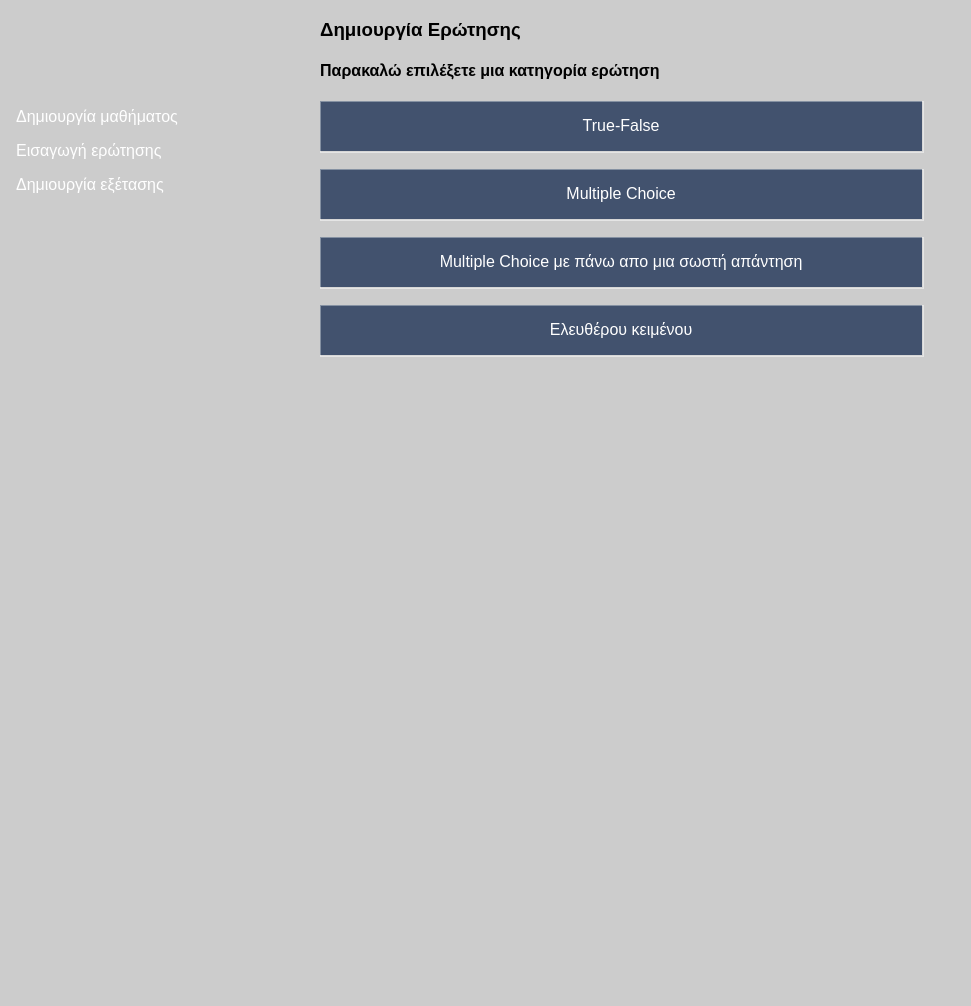
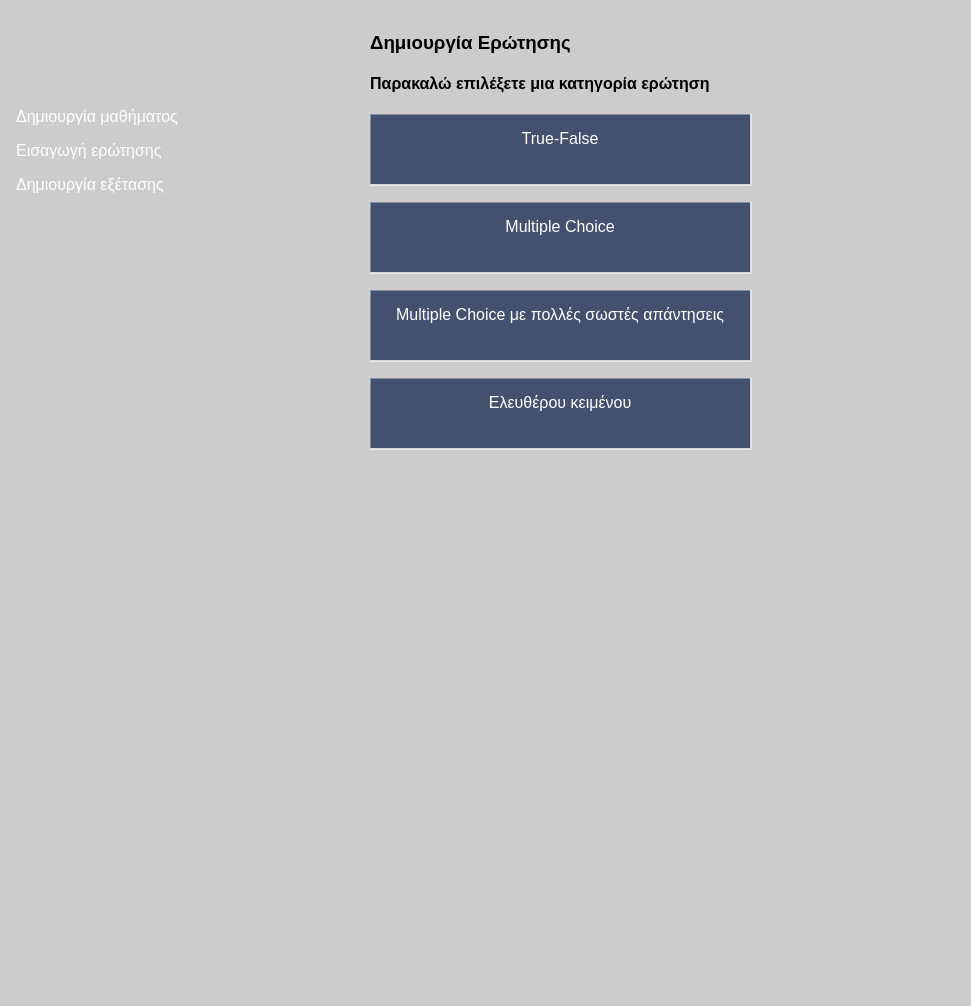
Before and after one commit to categerjsy/Design-and-development-of-e-exams-Internet-application, a PHP site: page /create_question.php in a window 1280 px wide. Shown: the part 59-1065 px from the top of the page, without its empty margins (0-971 px from the left). Before the commit the page ends 416 px from the top, so only its background shows below. Run offline with PHP 8.4, Linux system fonts and the light colour scheme; the visitor is signed in with stand-in values (Sample User, id 1).

Commit message:
nothing special

```diff
--- a/assets/css/button.css
+++ b/assets/css/button.css
@@ -2,7 +2,7 @@
 
 div[class*=box] {
   height: 33.33%;
-  width: 70%;
+  width: 50%;
   display: flex;
   justify-content: center;
   align-items: center;
@@ -13,9 +13,9 @@ div[class*=box] {
 
 .btn {
   line-height: 50px;
-  height: 50px;
+  height: 70px;
   text-align: center;
-  width: 990px;
+  width: 500px;
   cursor: pointer;
 }
 
@@ -40,7 +40,7 @@ div[class*=box] {
   width: 100%;
   height: 100%;
   z-index: 1;
-  //transition: all 1.5s;
+  transition: all 1.5s;
   border: 1px solid rgba(255,255,255,0.2);
   background-color: rgba(255,255,255,0.1);
 }
--- a/assets/css/lf.css
+++ b/assets/css/lf.css
@@ -56,6 +56,6 @@ li a.active {
 }
 
 li a:hover:not(.active) {
-  background-color: rgba(0, 0, 0, 0.3);
+  background-color:#14284B;/* rgba(0, 0, 0, 0.3);*/
   color: white;
 }
--- a/assets/css/responsiveness.css
+++ b/assets/css/responsiveness.css
@@ -46,4 +46,5 @@ body {
     background-position: center;
 
 }
+
 * {box-sizing: border-box;}
--- a/create_lesson.php
+++ b/create_lesson.php
@@ -65,7 +65,7 @@ session_start();
 		</nav>
 		</aside>
 		<main>
-            <div id="myform" style="margin-left:25%;">
+            <div id="myform" style="margin-left:25%;padding:10px 50px;height:1000px;">
 			<h3>Δημιουργία Μαθήματος</h3>
 
 
--- a/create_question.php
+++ b/create_question.php
@@ -68,7 +68,7 @@ session_start();
 		</nav>
 		</aside>
 		<main>
-         <div id="myform" style="margin-left:25%;">
+           <div id="myform" style="margin-left:25%;padding:10px 50px;height:1000px;">
     			<h3>Δημιουργία Ερώτησης</h3>
     			<h4>Παρακαλώ επιλέξετε μια κατηγορία ερώτηση</h4>
     			  <div class="w3-container">
@@ -86,7 +86,7 @@ session_start();
                 <br>
     		    <div class="box-2">
                   <div class="btn btn-two">
-                 	  <span>Multiple Choice με πάνω απο μια σωστή απάντηση</span>
+                 	  <span>Multiple Choice με πολλές σωστές απάντησεις</span>
                   </div>
                 </div>
                 <br>
--- a/create_question_tf.php
+++ b/create_question_tf.php
@@ -26,9 +26,7 @@ include 'config.php';
 		<link rel="stylesheet" href="assets/css/responsiveness.css">
 		<link rel="stylesheet" href="assets/css/nav.css">
 		<link rel="stylesheet" href="assets/css/assidenav.css">
-
-
-		<link rel='shortcut icon' type='image/x-icon' href="photos/uop_logo4_navigation.gif"/><meta name="description" content="UOP Logo"/>
+        <link rel='shortcut icon' type='image/x-icon' href="photos/uop_logo4_navigation.gif"/><meta name="description" content="UOP Logo"/>
 		<link rel="stylesheet" href="assets/css/lf.css">
 
 	</head>
--- a/ιδέες-παρατηρήσεις.txt
+++ b/ιδέες-παρατηρήσεις.txt
@@ -18,3 +18,5 @@
 8.Πρεπει να κανω js για να λεει οτι ο χρονος πρεπει να ειανι της μορφης λεπτα:δευτερολεπτα ..η να βρω κατι άλλο
 
 9.Βαθμολογηση να λεει κάπως ότι πρεέπει να είναι της μορφής 3.2124
+
+10.θεμα με τα κουμπια :| στο create_question
```
